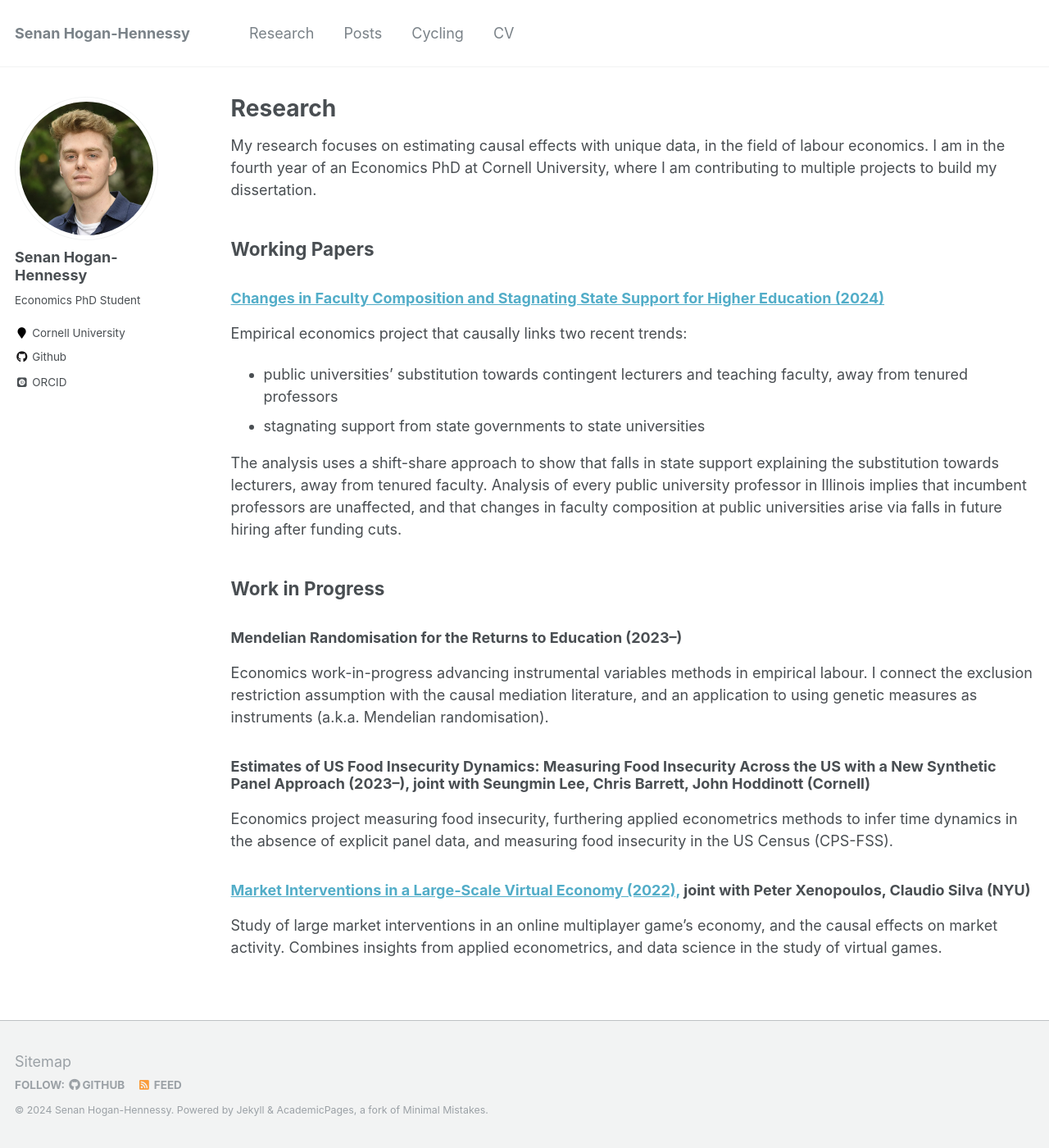
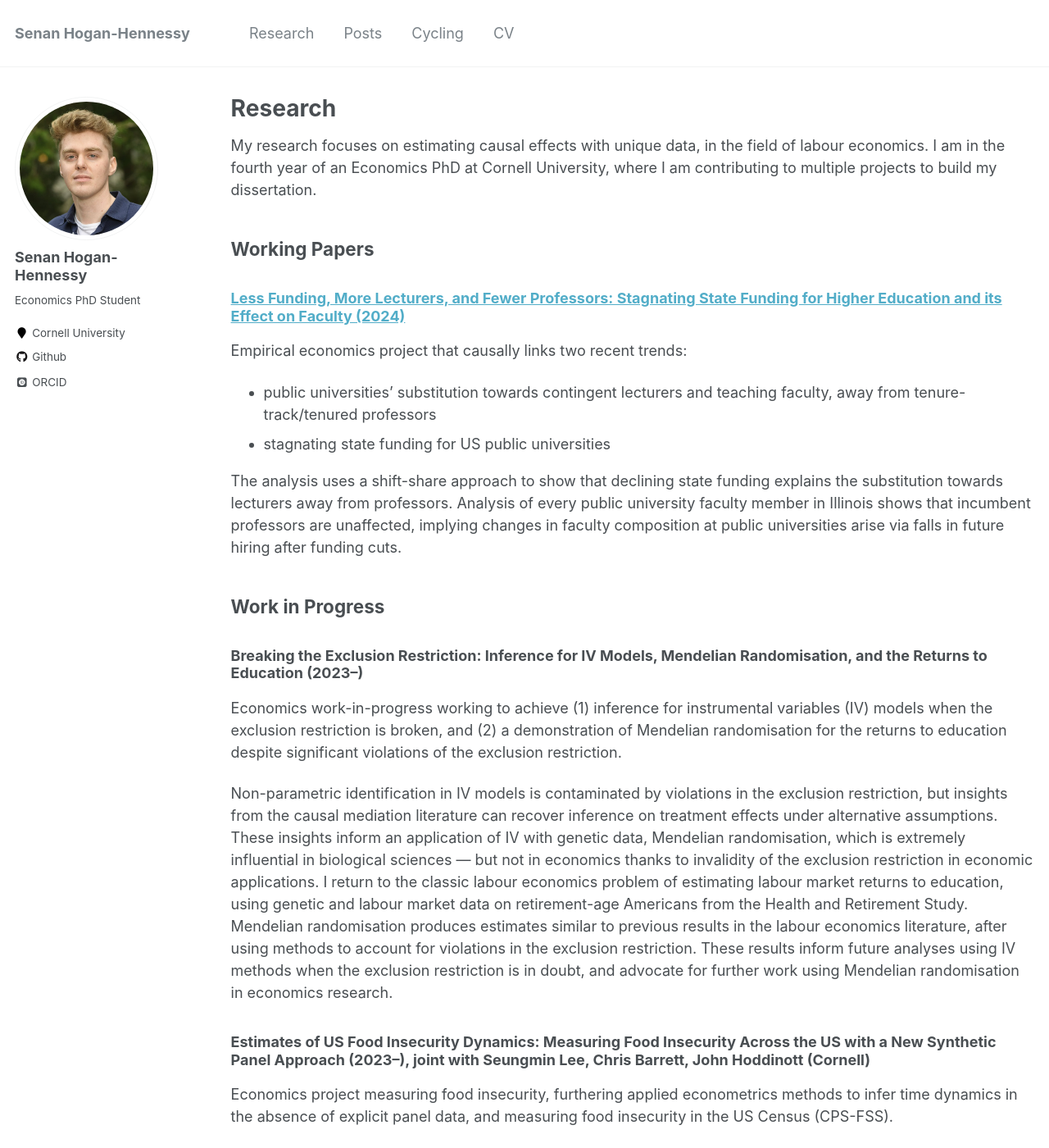
Before and after one commit to shoganhennessy/shoganhennessy.github.io, a Jekyll site: the page built from _pages/research.md, in a window 1280 px wide and 1400 px high. Shown: the whole window at 82% size. Built offline with Jekyll 4.4.1, drawn with Linux system fonts in a browser that asks for light colours; some web fonts are replaced.

Commit message:
writing revisions.

```diff
--- a/_pages/research.md
+++ b/_pages/research.md
@@ -10,22 +10,27 @@ I am in the fourth year of an Economics PhD at Cornell University, where I am co
 
 ## Working Papers
 
-### [Changes in Faculty Composition and Stagnating State Support for Higher Education (2024)](https://github.com/shoganhennessy/state-funding-faculty/blob/main/state-funding-faculty-2024.pdf)
+### [Less Funding, More Lecturers, and Fewer Professors: Stagnating State Funding for Higher Education and its Effect on Faculty (2024)](https://github.com/shoganhennessy/state-funding-faculty/blob/main/state-funding-faculty-2024.pdf)
 
 Empirical economics project that causally links two recent trends:
 
-- public universities' substitution towards contingent lecturers and teaching faculty, away from tenured professors
-- stagnating support from state governments to state universities
+- public universities' substitution towards contingent lecturers and teaching faculty, away from tenure-track/tenured professors
+- stagnating state funding for US public universities
 
-The analysis uses a shift-share approach to show that falls in state support explaining the substitution towards lecturers, away from tenured faculty.
-Analysis of every public university professor in Illinois implies that incumbent professors are unaffected, and that changes in faculty composition at public universities arise via falls in future hiring after funding cuts.
+The analysis uses a shift-share approach to show that declining state funding explains the substitution towards lecturers away from professors.
+Analysis of every public university faculty member in Illinois shows that incumbent professors are unaffected, implying changes in faculty composition at public universities arise via falls in future hiring after funding cuts.
 
 ## Work in Progress
 
-### Mendelian Randomisation for the Returns to Education (2023--)
+### Breaking the Exclusion Restriction: Inference for IV Models, Mendelian Randomisation, and the Returns to Education (2023--)
 
-Economics work-in-progress advancing instrumental variables methods in empirical labour.
-I connect the exclusion restriction assumption with the causal mediation literature, and an application to using genetic measures as instruments (a.k.a. Mendelian randomisation).
+Economics work-in-progress working to achieve (1) inference for instrumental variables (IV) models when the exclusion restriction is broken, and (2) a demonstration of Mendelian randomisation for the returns to education despite significant violations of the exclusion restriction.
+
+Non-parametric identification in IV models is contaminated by violations in the exclusion restriction, but insights from the causal mediation literature can recover inference on treatment effects under alternative assumptions.
+These insights inform an application of IV with genetic data, Mendelian randomisation, which is extremely influential in biological sciences --- but not in economics thanks to invalidity of the exclusion restriction in economic applications.
+I return to the classic labour economics problem of estimating labour market returns to education, using genetic and labour market data on retirement-age Americans from the Health and Retirement Study.
+Mendelian randomisation produces estimates similar to previous results in the labour economics literature, after using methods to account for violations in the exclusion restriction.
+These results inform future analyses using IV methods when the exclusion restriction is in doubt, and advocate for further work using Mendelian randomisation in economics research.
 
 ### Estimates of US Food Insecurity Dynamics: Measuring Food Insecurity Across the US with a New Synthetic Panel Approach (2023--), joint with Seungmin Lee, Chris Barrett, John Hoddinott (Cornell)
 
```
Also changed, not shown: 2 other files.
